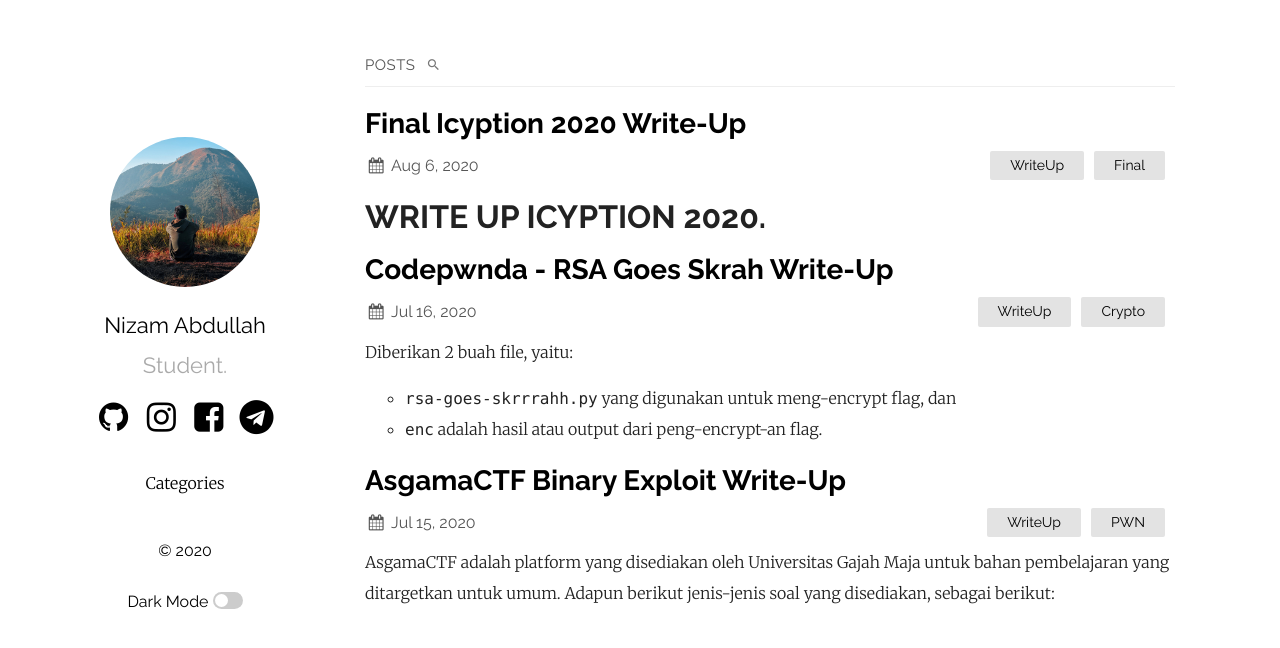
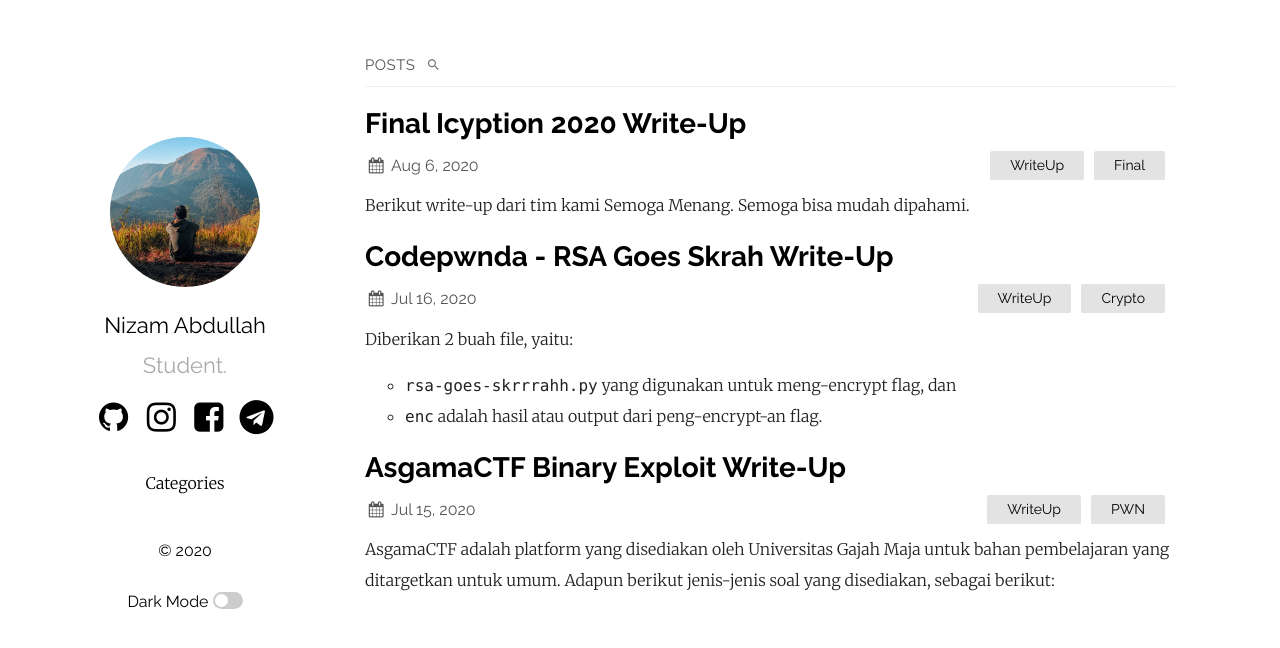
Before and after one commit to abdullahnz/abdullahnz.github.io, a Jekyll site: the page built from index.md, in a window 1280 px wide. Shown: the top 648 px of the page. Built offline with Jekyll 4.4.1, drawn with Linux system fonts in a browser that asks for light colours.

Commit message:
Update 2020-08-6-writeup-final-icyption-2020.md

```diff
--- a/_posts/2020-08-6-writeup-final-icyption-2020.md
+++ b/_posts/2020-08-6-writeup-final-icyption-2020.md
@@ -6,8 +6,6 @@ categories:
   - WriteUp
   - Final
 ---
-
-# WRITE UP ICYPTION 2020.
 
 Berikut write-up dari tim kami Semoga Menang. Semoga bisa mudah dipahami.
 
```
